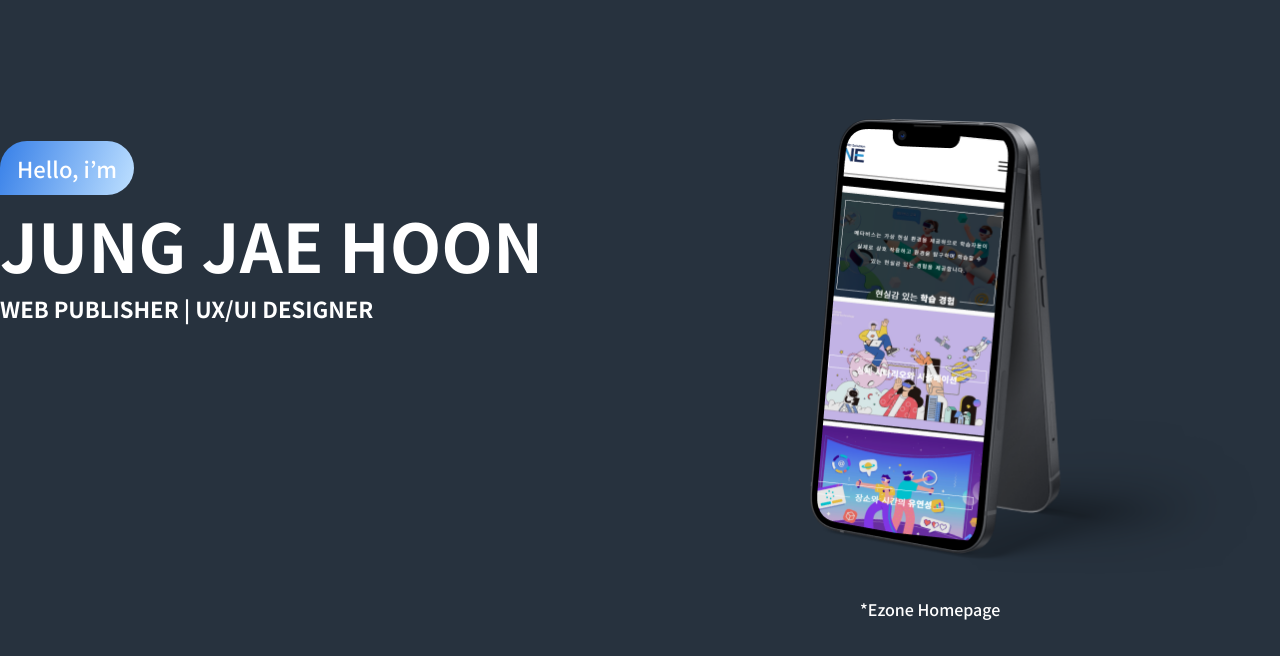
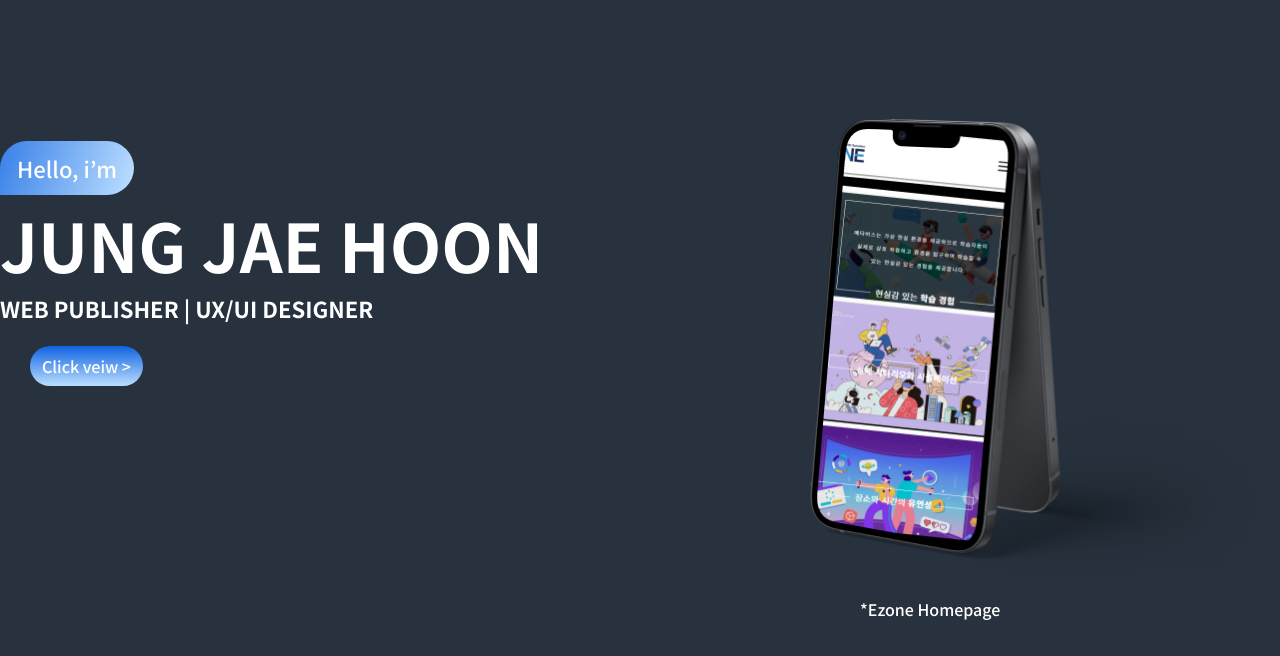
Before and after one commit to JungJeaHoon/Second_Portfolio, a plain HTML site: page index.html in a window 1280 px wide. Shown: the part 111-767 px from the top of the page. Drawn offline with nearby package versions, Linux system fonts and the light colour scheme.

Commit message:
Add files via upload

```diff
--- a/css/index.css
+++ b/css/index.css
@@ -85,6 +85,7 @@ header > h1 {
   font-size: 22px;
   font-weight: 700;
   margin: 0;
+  margin-bottom: 30px;
   }
 .imgWrap {
   height: 462px;
--- a/index.html
+++ b/index.html
@@ -21,6 +21,12 @@
         <div class="bubble"> <p> Hello, i’m</p></div>
         <h2>JUNG JAE HOON</h2>
         <p>WEB PUBLISHER | UX/UI DESIGNER </p>
+        <div class="iconTxt">
+
+          <a href="http://gethotfix.co.kr/" target="_blank">
+            <span>Click veiw ></span>
+          </a>
+        </div>
       </div>
       <div class="visualImg">
         <div class="imgWrap">
```
